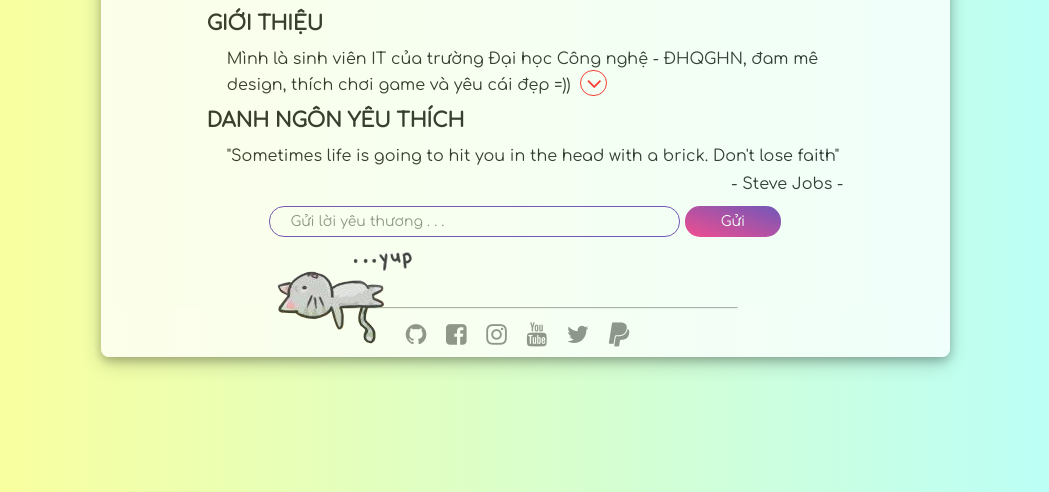
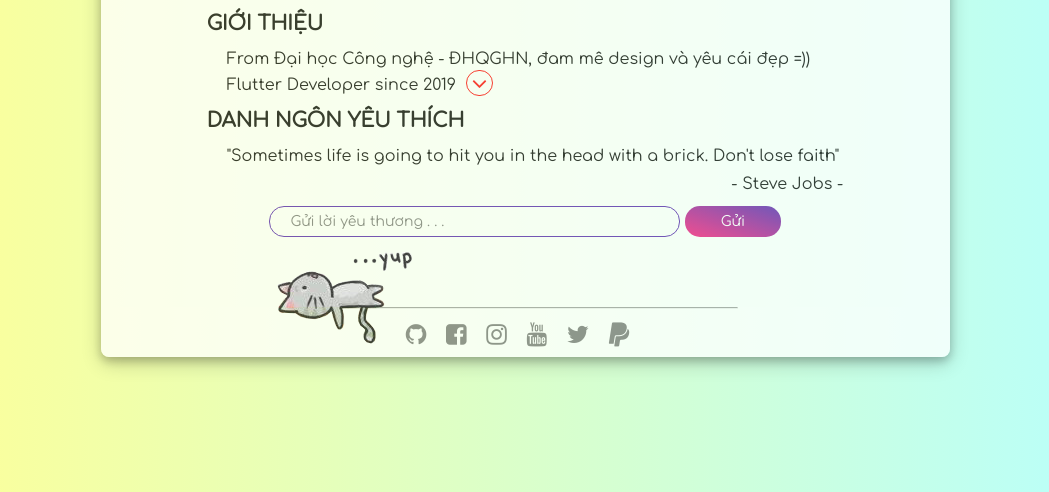
Before and after one commit to tranhuongk/tranhuongk.github.io, a plain HTML site: page index.html in a window 1280 px wide. Shown: the part 308-800 px from the top of the page, without its empty margins (115-1164 px from the left). Drawn offline with nearby package versions, Linux system fonts and the light colour scheme.

Commit message:
update avt

```diff
--- a/index.html
+++ b/index.html
@@ -30,8 +30,8 @@
                 </center>
                 <div class="label">GIỚI THIỆU</div>
                 <div class="info">
-                    Mình là sinh viên IT của trường Đại học Công nghệ - ĐHQGHN, đam mê design,
-                    thích chơi game và yêu cái đẹp =))
+                    From Đại học Công nghệ - ĐHQGHN, đam mê design và yêu cái đẹp =))
+                    Flutter Developer since 2019
                     <!-- <span class="more" id="more">xem thêm</span>
                     <span class="more" id="hide">ẩn bớt</span> -->
                     <span id="buttonmore"><i class="fa fa-angle-down" id="more"></i></span>
```
Also changed, not shown: avt.jpg (deleted), avt.png.
